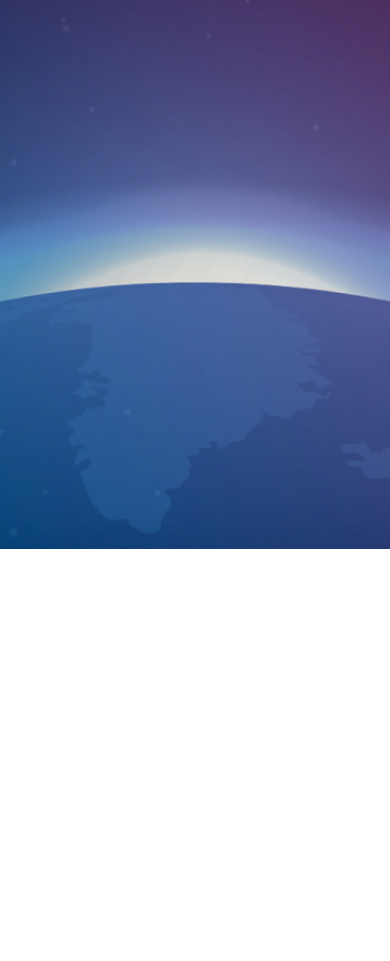
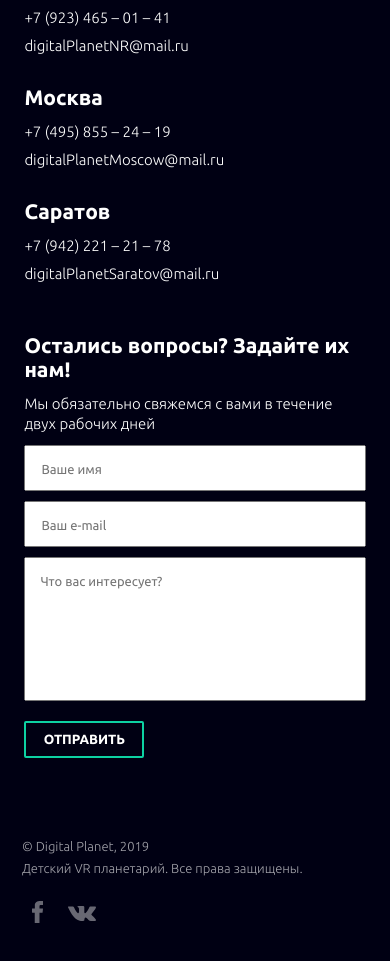
Before and after one commit to Shcherbina-Andrei/digital-planet, a React (Create React App) app: page / in a window 390 px wide. Shown: the part 3940-4901 px from the top of the page. Before the commit the page ends 4489 px from the top, so only its background shows below. Built offline with nearby package versions, Linux system fonts and the light colour scheme.

Commit message:
Сделал компонент Contacts

```diff
--- a/src/components/contacts-screen/contacts-screen.css
+++ b/src/components/contacts-screen/contacts-screen.css
@@ -1,4 +1,5 @@
 .contacts {
+  position: relative;
   width: 100%;
   height: 100vh;
   padding-top: 118px;
@@ -15,3 +16,125 @@
   margin-bottom: 80px;
   margin-left: 6.59%;
 }
+
+.contacts__wrapper {
+  display: flex;
+  margin-left: 8.78%;
+}
+
+.contacts__coordinates-wrapper {
+  width: 240px;
+  margin-right: 4.39%;
+}
+
+.contacts__item {
+  display: flex;
+  flex-direction: column;
+  font-style: normal;
+}
+
+.contacts__city {
+  margin: 0;
+  margin-bottom: 13px;
+  font-size: 21px;
+  line-height: 24px;
+}
+
+.contacts__item:not(:last-child) {
+  margin-bottom: 30px;
+}
+
+.contacts_phone-number,
+.contacts__email {
+  text-decoration: none;
+  color: #ffffff;
+  font-weight: 300;
+  font-size: 15px;
+  line-height: 130%;
+}
+
+.contacts_phone-number {
+  margin-bottom: 8px;
+}
+
+.contacts__form-title {
+  margin: 0;
+  margin-bottom: 13px;
+  font-size: 21px;
+  line-height: 24px;
+}
+
+.contacts__form-text {
+  margin: 0;
+  margin-bottom: 12px;
+  font-weight: 300;
+  font-size: 15px;
+  line-height: 130%;
+}
+
+.contacts__footer {
+  position: absolute;
+  bottom: 30px;
+  left: 0;
+  right: 0;
+  display: flex;
+  justify-content: space-between;
+  padding-right: 5.64%;
+  padding-left: 5.64%;
+  opacity: 0.64;
+}
+
+.contacts__license,
+.contacts__rights {
+  font-weight: 300;
+  font-size: 13px;
+  line-height: 130%;
+}
+
+@media screen and (max-height: 750px) and (min-width: 900px) {
+  .contacts {
+    padding-top: 80px;
+  }
+  .contacts__title {
+    margin-top: 16px;
+    margin-bottom: 30px;
+    margin-left: 6.59%;
+  }
+}
+
+@media screen and (max-width: 900px) {
+  .contacts {
+    height: 100%;
+    background-color: #000013;
+    background-image: none;
+    padding-bottom: 40px;
+  }
+  .contacts__wrapper {
+    flex-direction: column;
+    width: 87.5%;
+    margin: 0 auto;
+  }
+
+  .contacts__coordinates-wrapper {
+    width: 100%;
+    margin: 0;
+    margin-bottom: 50px;
+  }
+
+  .contacts__footer {
+    position: static;
+    flex-direction: column;
+  }
+
+  .contacts__form-wrapper {
+    margin-bottom: 80px;
+  }
+
+  .contacts__license {
+    margin-bottom: 5px;
+  }
+
+  .contacts__rights {
+    margin-bottom: 20px;
+  }
+}
--- a/src/components/contacts-screen/contacts-screen.tsx
+++ b/src/components/contacts-screen/contacts-screen.tsx
@@ -1,10 +1,36 @@
 import React from 'react';
+import { contacts } from '../../descriptions-slider-images';
+import QuestionForm from '../question-form/question-form';
+import SocialBlock from '../social-block/social-block';
 import './contacts-screen.css';
 
 function ContactsScreen(): JSX.Element {
   return (
     <section id="contacts-screen" className="contacts">
       <h2 className="screen-title contacts__title">Контакты</h2>
+      <div className="contacts__wrapper">
+        <div className="contacts__coordinates-wrapper">
+          {contacts.map((contact) => (
+            <address className="contacts__item" key={contact.id}>
+              <h3 className="contacts__city">{contact.city}</h3>
+              <a className="contacts_phone-number" href={`tel:${contact.phoneNumber}`}>{contact.phoneNumber}</a>
+              <a className="contacts__email" href={`mailto:${contact.email}`}>{contact.email}</a>
+            </address>
+          ))}
+        </div>
+        <div className="contacts__form-wrapper">
+          <h3 className="contacts__form-title">Остались вопросы? Задайте их нам!</h3>
+          <p className="contacts__form-text">Мы обязательно свяжемся с вами в течение двух рабочих дней</p>
+          <QuestionForm />
+        </div>
+      </div>
+      <footer className="contacts__footer">
+        <span className="contacts__license">© Digital Planet, 2019</span>
+        <span className="contacts__rights">Детский VR планетарий. Все права защищены.</span>
+        <div className="contacts__social">
+          <SocialBlock />
+        </div>
+      </footer>
     </section>
   );
 }
--- a/src/components/description-screen/description-screen.tsx
+++ b/src/components/description-screen/description-screen.tsx
@@ -1,11 +1,30 @@
-import React from 'react';
+import React, { useEffect, useRef } from 'react';
 import {sliderImages} from '../../descriptions-slider-images';
 import DescriptionSlider from '../slider/description-slider';
 import './description-screen.css';
 
-function DescriptionScreen(): JSX.Element {
+type PropsType = {
+  setSelectedScreen: (selectedScreen: string) => void;
+}
+
+function DescriptionScreen({setSelectedScreen}: PropsType): JSX.Element {
+  const descriptionRef = useRef<HTMLElement>(null);
+  useEffect(() => {
+    const scrollHandle = () => {
+      if (descriptionRef.current) {
+        if (window.scrollY === descriptionRef.current.offsetTop) {
+          setSelectedScreen('description-screen');
+        }
+      }
+    };
+
+    window.addEventListener('scroll', scrollHandle);
+
+    return window.removeEventListener('scroll', scrollHandle);
+  });
+
   return (
-    <section id="description-screen" className="description">
+    <section id="description-screen" className="description" ref={descriptionRef}>
       <div className="description__wrapper">
         <div className="description__text">
           <h2 className="screen-title description__title">Что такое VR-планетарий?</h2>
--- a/src/components/intro-screen/intro-screen.tsx
+++ b/src/components/intro-screen/intro-screen.tsx
@@ -4,6 +4,7 @@ import SocialBlock from '../social-block/social-block';
 import './intro-screen.css';
 
 function IntroScreen(): JSX.Element {
+
   return (
     <section id="intro-screen" className="intro">
       <div className="intro__wrapper">
--- a/src/components/logo/logo.tsx
+++ b/src/components/logo/logo.tsx
@@ -1,9 +1,13 @@
 import React from 'react';
 import './logo.css';
 
-function Logo():JSX.Element {
+type PropsType = {
+  logoHandle: (selectedScreen: string) => void;
+}
+
+function Logo({logoHandle}: PropsType):JSX.Element {
   return (
-    <a className="logo" href="/">
+    <a className="logo" href="#intro-screen" onClick={() => logoHandle('#intro-screen')}>
       <svg className="logo__img" width="28" height="28" viewBox="0 0 28 28" fill="none" xmlns="http://www.w3.org/2000/svg">
         <g clipPath="url(#clip0_697_156)">
           <path d="M5.47173 14.9688C6.17259 14.9688 6.74074 14.4007 6.74074 13.6998C6.74074 12.999 6.17259 12.4308 5.47173 12.4308C4.77088 12.4308 4.20273 12.999 4.20273 13.6998C4.20273 14.4007 4.77088 14.9688 5.47173 14.9688Z" fill="currentColor"/>
--- a/src/components/navbar/navbar.tsx
+++ b/src/components/navbar/navbar.tsx
@@ -19,10 +19,10 @@ function Navbar({selectedScreen, setSelectedScreen}: PropsType): JSX.Element {
   return (
     <nav className={`nav ${toggleMenu ? 'nav--opened' : ''}`}>
       <div className="nav__wrapper">
-        <Logo />
+        <Logo logoHandle={setSelectedScreen}/>
         <ul className="nav__menu">
           <li className="nav__item">
-            <a className={`nav__link ${selectedScreen === 'intro-screen' ? 'nav__link--selected' : ''}`} href="#intro-screen" onClick={() => setSelectedScreen('intro-screen')}>О продукте</a>
+            <a className={`nav__link ${selectedScreen === 'description-screen' ? 'nav__link--selected' : ''}`} href="#description-screen" onClick={() => setSelectedScreen('description-screen')}>О продукте</a>
           </li>
           <li className="nav__item">
             <a className={`nav__link ${selectedScreen === 'realization-screen' ? 'nav__link--selected' : ''}`} href="#realization-screen" onClick={() => setSelectedScreen('realization-screen')}>Как работает</a>
@@ -66,7 +66,7 @@ function Navbar({selectedScreen, setSelectedScreen}: PropsType): JSX.Element {
       <>
         <ul className="nav__menu-smallscreen">
           <li className="nav__item">
-            <a className={`nav__link ${selectedScreen === 'intro-screen' ? 'nav__link--selected' : ''}`} href="#intro-screen" onClick={() => handleNavLink('intro-screen')}>О продукте</a>
+            <a className={`nav__link ${selectedScreen === 'description-screen' ? 'nav__link--selected' : ''}`} href="#description-screen" onClick={() => handleNavLink('description-screen')}>О продукте</a>
           </li>
           <li className="nav__item">
             <a className={`nav__link ${selectedScreen === 'realization-screen' ? 'nav__link--selected' : ''}`} href="#realization-screen" onClick={() => handleNavLink('realization-screen')}>Как работает</a>
--- /dev/null
+++ b/src/components/question-form/question-form.css
@@ -0,0 +1,70 @@
+.question-form {
+  display: grid;
+  grid-template-areas: "name email" "question question" "button .";
+  grid-template-columns: 1fr 1fr;
+  width: 560px;
+  row-gap: 10px;
+  column-gap: 10px;
+}
+
+.question-form__input {
+  display: flex;
+  height: 46px;
+  padding-left: 15px;
+  font-family: "Ubuntu", Arial, Helvetica, sans-serif;
+  font-size: 15px;
+  line-height: 130%;
+  color: #1c1c1c;
+}
+
+.question-form__input::placeholder {
+  font-size: 13px;
+  line-height: 130%;
+}
+
+.question-form__input--name {
+  grid-area: name;
+}
+
+.question-form__input--email {
+  grid-area: email;
+}
+
+.question-form__question-textarea {
+  grid-area: question;
+  font-family: "Ubuntu", Arial, Helvetica, sans-serif;
+  font-size: 15px;
+  line-height: 130%;
+  color: #1c1c1c;
+  padding: 15px;
+  height: 144px;
+  resize: none;
+}
+
+.question-form__question-textarea::placeholder {
+  font-size: 13px;
+  line-height: 130%;
+}
+
+.question-form__submit-button {
+  grid-area: button;
+  width: 120px;
+  margin-top: 10px;
+  border: 2px solid #0DD1A2;
+  border-radius: 2px;
+  padding: 9px 15px;
+}
+
+@media screen and (max-width: 1000px) {
+  .question-form {
+    width: 460px;
+  }
+}
+
+@media screen and (max-width: 900px) {
+  .question-form {
+    display: flex;
+    width: 100%;
+    flex-direction: column;
+  }
+}
--- /dev/null
+++ b/src/components/question-form/question-form.tsx
@@ -0,0 +1,15 @@
+import React from 'react';
+import './question-form.css';
+
+function QuestionForm() {
+  return (
+    <form action="" className="question-form">
+      <input className="question-form__input question-form__input--name" type="text" placeholder="Ваше имя" />
+      <input className="question-form__input question-form__input--email" type="email" placeholder="Ваш e-mail" />
+      <textarea className="question-form__question-textarea" placeholder="Что вас интересует?" />
+      <button className="custom__button question-form__submit-button" type="submit">Отправить</button>
+    </form>
+  );
+}
+
+export default QuestionForm;
--- a/src/descriptions-slider-images.ts
+++ b/src/descriptions-slider-images.ts
@@ -84,3 +84,24 @@ export const questions = [
     description: 'Просто нажмите на кнопку кнопку "Заказать"!',
   }
 ];
+
+export const contacts = [
+  {
+    id: 1,
+    city: 'Новороссийск',
+    phoneNumber: '+7 (923) 465 – 01 – 41',
+    email: 'digitalPlanetNR@mail.ru'
+  },
+  {
+    id: 2,
+    city: 'Москва',
+    phoneNumber: '+7 (495) 855 – 24 – 19',
+    email: 'digitalPlanetMoscow@mail.ru'
+  },
+  {
+    id: 3,
+    city: 'Саратов',
+    phoneNumber: '+7 (942) 221 – 21 – 78',
+    email: 'digitalPlanetSaratov@mail.ru'
+  },
+];
--- a/src/page/main-page/main-page.tsx
+++ b/src/page/main-page/main-page.tsx
@@ -1,4 +1,4 @@
-import React, { useState } from 'react';
+import React, {useState} from 'react';
 import ContactsScreen from '../../components/contacts-screen/contacts-screen';
 import DescriptionScreen from '../../components/description-screen/description-screen';
 import IntroScreen from '../../components/intro-screen/intro-screen';
@@ -11,11 +11,12 @@ import './main-page.css';
 
 function MainPage() {
   const [selectedScreen, setSelectedScreen] = useState('intro-screen');
+
   return (
     <div className="page">
-      <Navbar selectedScreen={selectedScreen} setSelectedScreen={setSelectedScreen}/>
+      <Navbar selectedScreen={selectedScreen} setSelectedScreen={setSelectedScreen} />
       <IntroScreen />
-      <DescriptionScreen />
+      <DescriptionScreen setSelectedScreen={setSelectedScreen} />
       <RealizationScreen />
       <TechnologyScreen />
       <QuestionsScreen />
```
